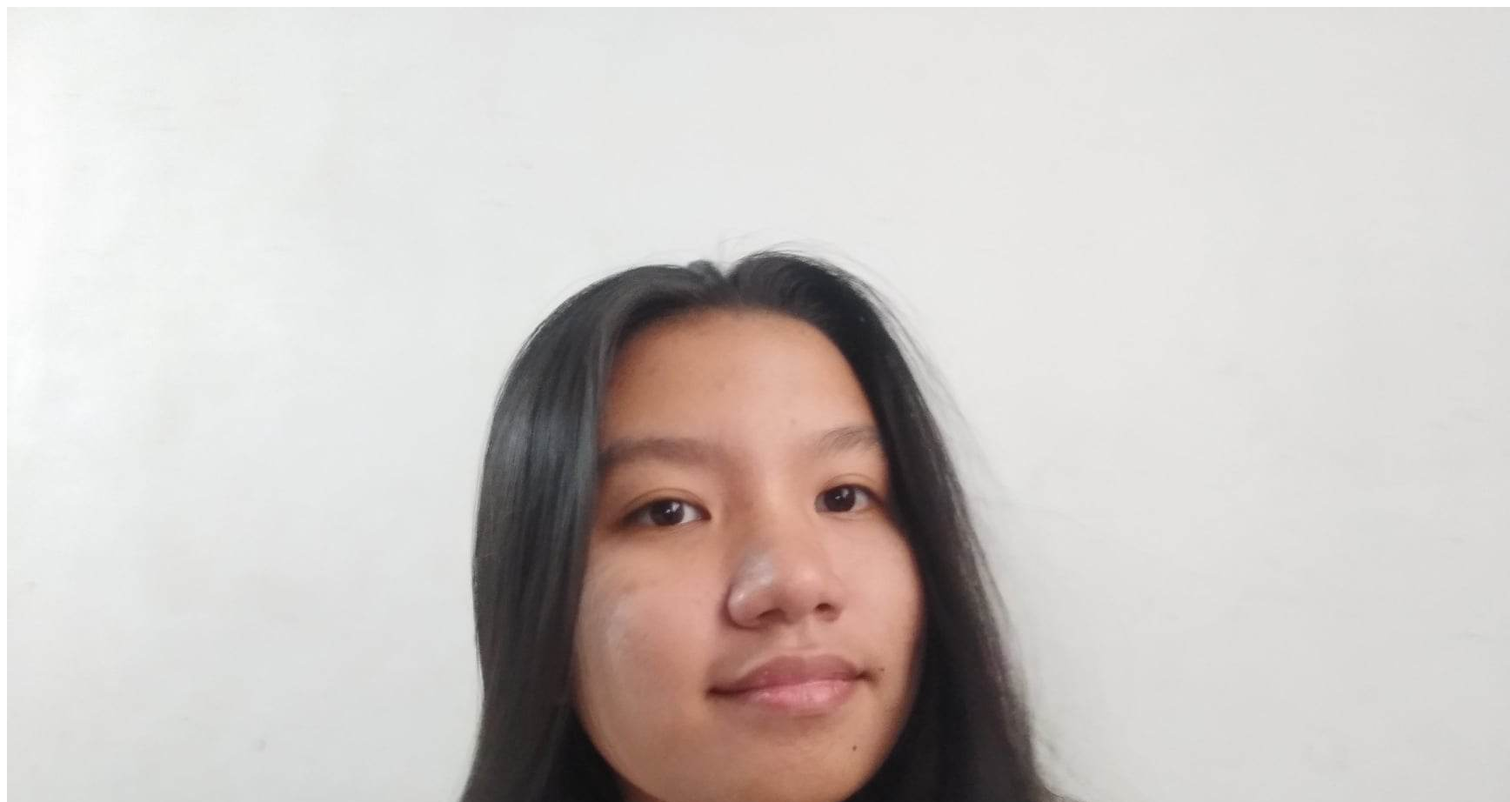
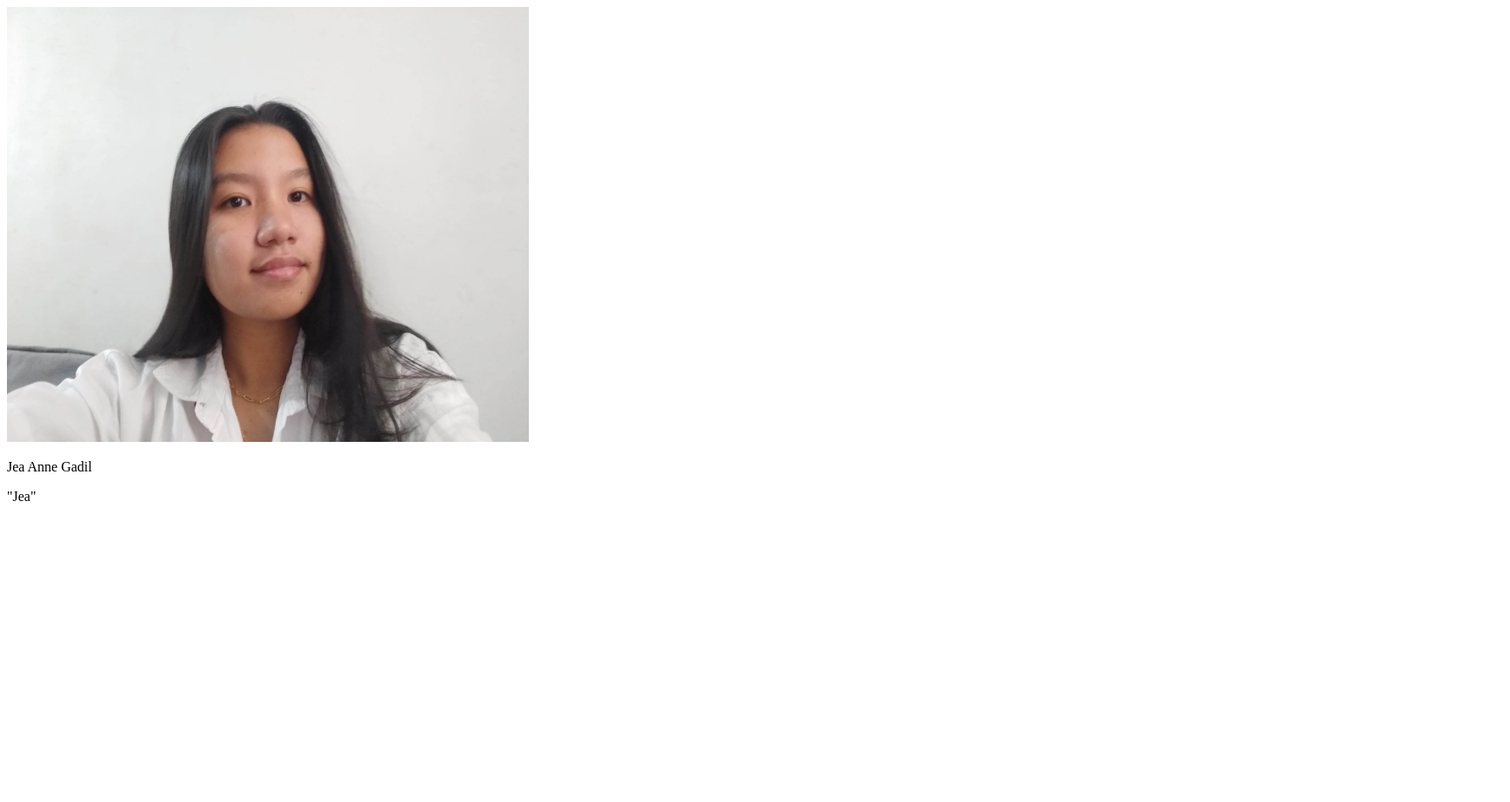
Before and after one commit to JeaAnne18/JeaAnne18.github.io, a plain HTML site: page index.html in a window 1280 px wide. Shown: the top 922 px of the page at 87% size, 1736 px wide, since content can reach past the window. After the commit the page ends 800 px from the top, so only its background shows below. Drawn offline with Linux system fonts and the light colour scheme.

Commit message:
style: changed the size of the photo

```diff
--- a/index.html
+++ b/index.html
@@ -4,7 +4,7 @@
       <title>My Website</TITLE>
       </head>
    <body>
-    <img src="my_img.jpg" alt="Jea Anne's Photo">
+    <img src="my_img.jpg" alt="Jea Anne's Photo" style="width:600px;height:500px;">
       <p>Jea Anne Gadil</p>
       <p>"Jea"</p>
       </body>
```
